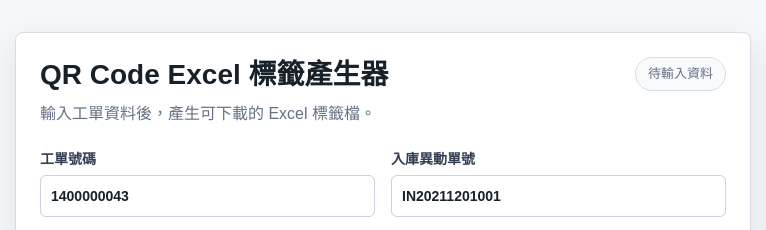
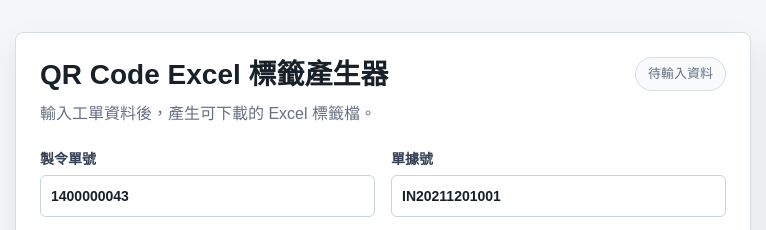
Before and after one commit to yikai9166/QR-Code-Excel-Label-Generator, a website built with Vite: page index.html in a window 1280 px wide. Shown: the top 230 px of the page, 65-831 px from the left. Built offline with nearby package versions, Linux system fonts and the light colour scheme.

Commit message:
Update index.html

```diff
--- a/index.html
+++ b/index.html
@@ -19,12 +19,12 @@
 
         <form id="labelForm" class="form-grid" novalidate>
           <label>
-            <span>工單號碼</span>
+            <span>製令單號</span>
             <input id="workOrder" name="workOrder" type="text" value="1400000043" autocomplete="off" required>
           </label>
 
           <label>
-            <span>入庫異動單號</span>
+            <span>單據號</span>
             <input id="receiptNo" name="receiptNo" type="text" value="IN20211201001" autocomplete="off" required>
           </label>
 
```
